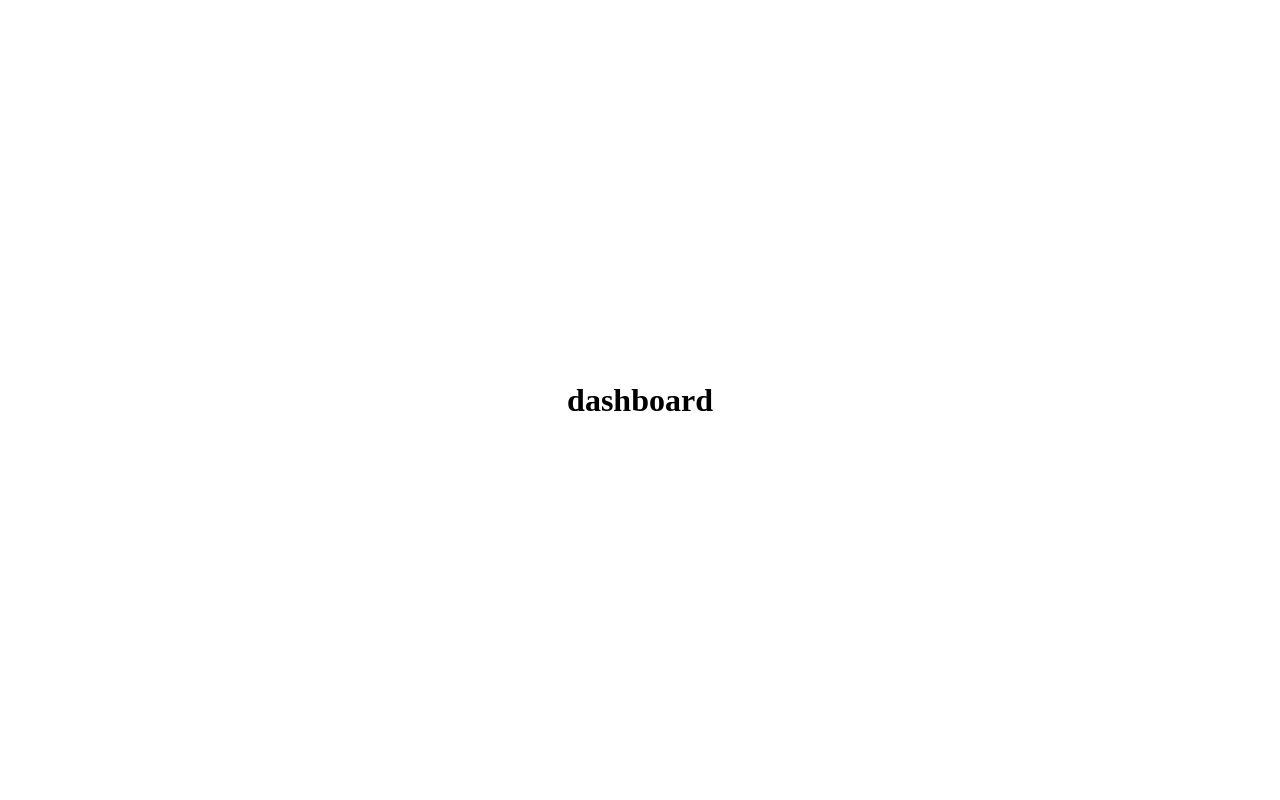
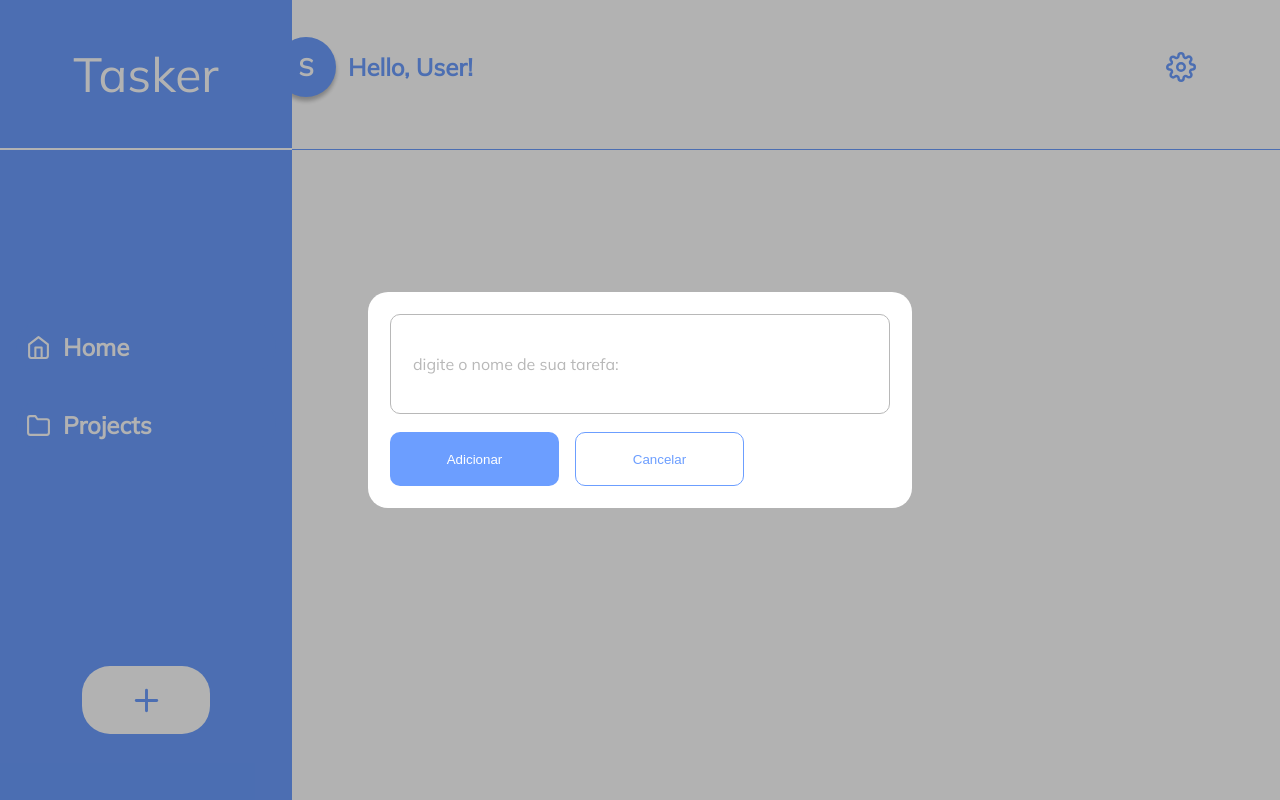
Before and after one commit to andre-luizz/drowzee-dashboard, a React (Create React App) app: page /dashboard in a window 1280 px wide. Built offline with nearby package versions, Linux system fonts and the light colour scheme; sample sign-in values are in the browser's storage.

Commit message:
chore: modify components

```diff
--- a/src/components/common/Navigation/NavBar/index.tsx
+++ b/src/components/common/Navigation/NavBar/index.tsx
@@ -1,12 +1,13 @@
 import React from 'react';
 
+import { INavBar } from '../../../../domain/components/interfaces/INavBar';
 import { sideBarData } from '../../../../helpers/components/NavBar/sideBarData';
 
 import CreateTaskButton from '../../../pages/Dashboard/CreateTaskButton';
 
 import * as S from './styles';
 
-const NavBar: React.FC = () => {
+const NavBar: React.FC<INavBar> = ({ handleOpenModal }) => {
 	return (
 		<S.Container>
 
@@ -27,7 +28,7 @@ const NavBar: React.FC = () => {
 			</S.RoutesWrapper>
 
 			<S.NavBarFooter>
-				<CreateTaskButton />
+				<CreateTaskButton onClick={handleOpenModal} />
 			</S.NavBarFooter>
 
 		</S.Container>
--- a/src/components/pages/Dashboard/CreateTaskButton/index.tsx
+++ b/src/components/pages/Dashboard/CreateTaskButton/index.tsx
@@ -2,9 +2,11 @@ import React from 'react';
 
 import * as S from './styles';
 
-const CreateTaskButton: React.FC = () => {
+type ICreateTask = React.ButtonHTMLAttributes<HTMLButtonElement>;
+
+const CreateTaskButton: React.FC<ICreateTask> = ({ ...props }) => {
 	return (
-		<S.Container>
+		<S.Container {...props}>
 			<S.Icon />
 		</S.Container>
 	);
--- a/src/components/pages/Dashboard/Modal/styles.ts
+++ b/src/components/pages/Dashboard/Modal/styles.ts
@@ -39,6 +39,12 @@ export const AddTaskButton = styled.button`
     border: 0;
     margin-right: 16px;
     color: ${colors.secondary};
+    cursor: pointer;
+    transition: filter 0.2s;
+
+    &:hover {
+        filter: brightness(85%);
+    }
 `;
 
 export const ExitTaskButton = styled.button`
@@ -49,4 +55,10 @@ export const ExitTaskButton = styled.button`
     border: 1px solid ${colors.primary};
     margin-right: 16px;
     color: ${colors.primary};
+    cursor: pointer;
+    transition: filter 0.2s;
+
+    &:hover {
+        filter: brightness(95%);
+    }
 `;
--- /dev/null
+++ b/src/domain/components/interfaces/INavBar.ts
@@ -0,0 +1,4 @@
+
+export interface INavBar {
+    handleOpenModal?: () => void;
+}
--- a/src/pages/Dashboard/index.tsx
+++ b/src/pages/Dashboard/index.tsx
@@ -1,8 +1,25 @@
 import React from 'react';
 
+import Header from '../../components/common/DataDisplay/Header';
+import NavBar from '../../components/common/Navigation/NavBar';
+import CreateTaskInput from '../../components/pages/Dashboard/CreateTaskInput';
+import Modal from '../../components/pages/Dashboard/Modal';
+
 const Dashboard: React.FC = () => {
+	const [modalIsOpen, setModalIsOpen] = React.useState(true);
+
 	return (
-		<h1>dashboard</h1>
+		<>
+			<NavBar handleOpenModal={() => setModalIsOpen(true)} />
+
+			<Header />
+
+			<Modal isOpen={modalIsOpen} toogleModal={() => setModalIsOpen(false)}>
+				<CreateTaskInput
+					placeholder="digite o nome de sua tarefa:"
+				/>
+			</Modal>
+		</>
 	);
 };
 
```
